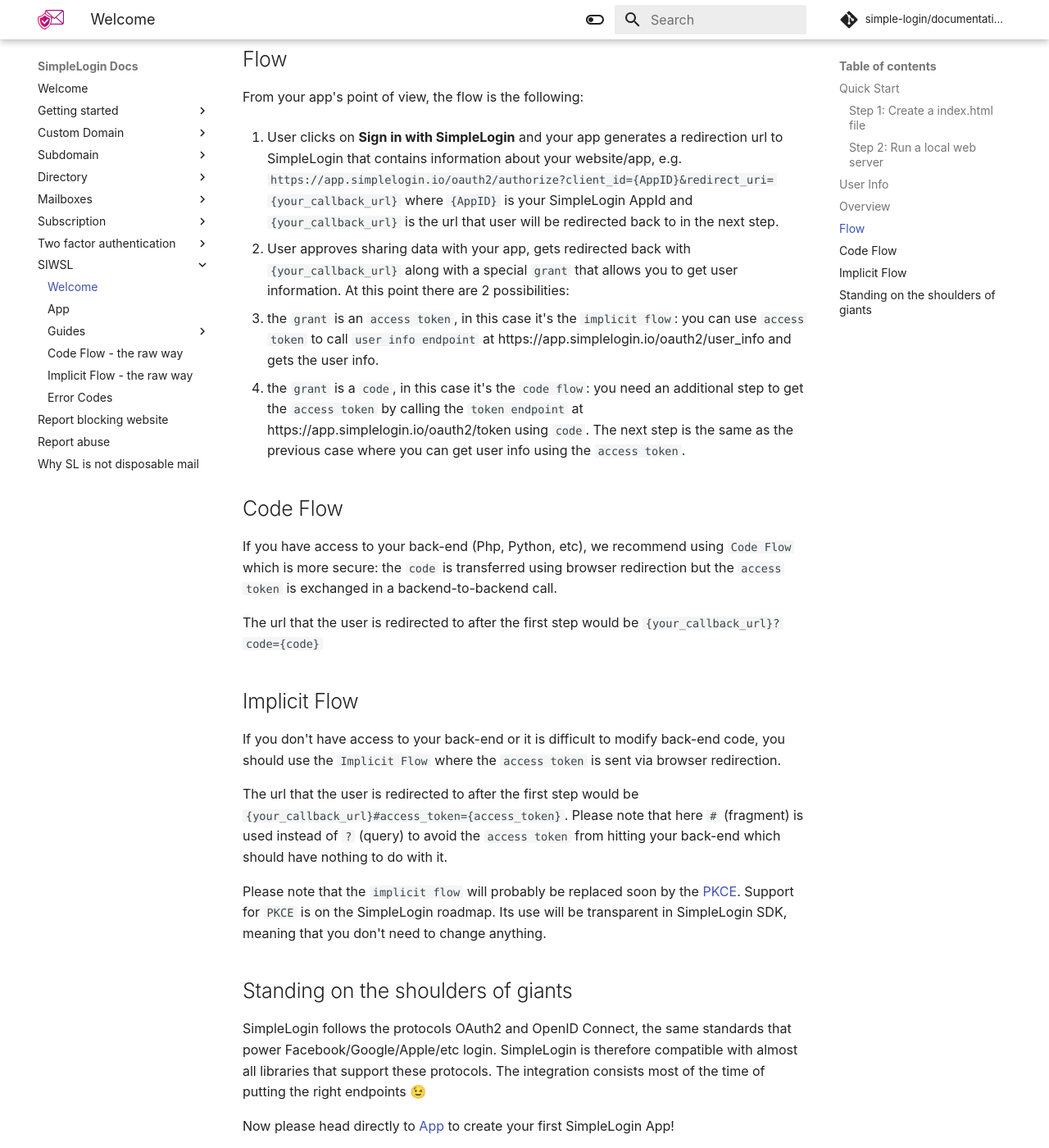
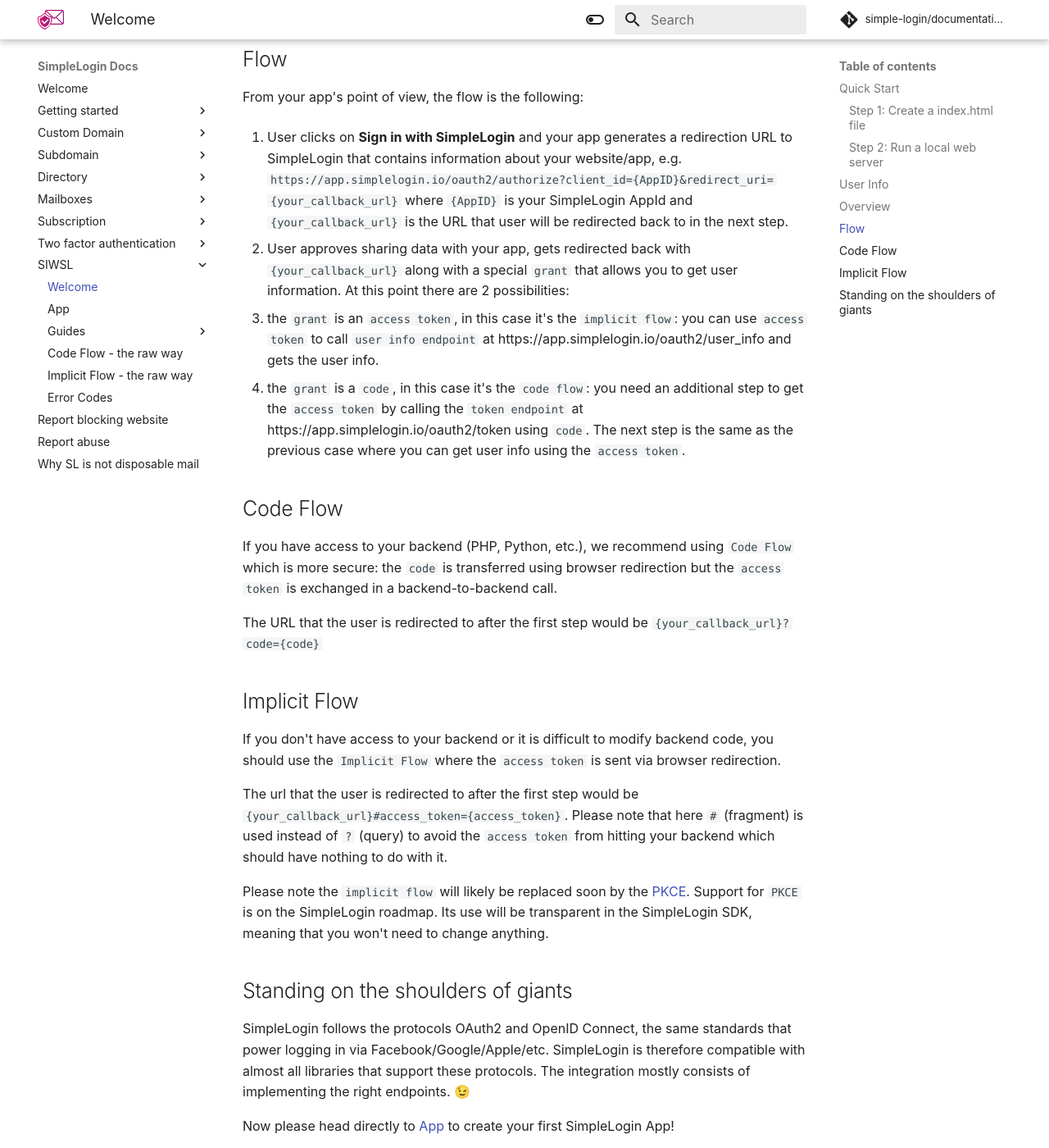
Before and after one commit to simple-login/documentation, an MkDocs documentation site: the page built from docs/siwsl/intro.md, in a window 1280 px wide and 1400 px high, scrolled down 3192 px. Shown: the whole window at 82% size. Built offline with MkDocs 1.6.1 and Material for MkDocs 9.7.7, drawn with Linux system fonts in a browser that asks for light colours; comment, search, counter and statistics services are not loaded; some of the changed text lies outside the part shown.

Commit message:
Update intro.md
* Improve writing style & use consistent spelling throughout
    * E.g., capitalize URL & don't hyphenate "backend"

```diff
--- a/docs/siwsl/intro.md
+++ b/docs/siwsl/intro.md
@@ -86,8 +86,8 @@ The user's login experience consists of 2 steps:
 
 From your app's point of view, the flow is the following:
 
-1. User clicks on **Sign in with SimpleLogin** and your app generates a redirection url to SimpleLogin that contains information about your website/app, e.g. `https://app.simplelogin.io/oauth2/authorize?client_id={AppID}&redirect_uri={your_callback_url}`
-where `{AppID}` is your SimpleLogin AppId and `{your_callback_url}` is the url that user will be redirected back to in the next step.
+1. User clicks on **Sign in with SimpleLogin** and your app generates a redirection URL to SimpleLogin that contains information about your website/app, e.g. `https://app.simplelogin.io/oauth2/authorize?client_id={AppID}&redirect_uri={your_callback_url}`
+where `{AppID}` is your SimpleLogin AppId and `{your_callback_url}` is the URL that user will be redirected back to in the next step.
 
 2. User approves sharing data with your app, gets redirected back with `{your_callback_url}` along with a special `grant` that allows you to get user information. At this point there are 2 possibilities:
 
@@ -96,20 +96,20 @@ where `{AppID}` is your SimpleLogin AppId and `{your_callback_url}` is the url t
 
 ## Code Flow
 
-If you have access to your back-end (Php, Python, etc), we recommend using `Code Flow` which is more secure: the `code` is transferred using browser redirection but the `access token` is exchanged in a backend-to-backend call.
+If you have access to your backend (PHP, Python, etc.), we recommend using `Code Flow` which is more secure: the `code` is transferred using browser redirection but the `access token` is exchanged in a backend-to-backend call.
 
-The url that the user is redirected to after the first step would be `{your_callback_url}?code={code}`
+The URL that the user is redirected to after the first step would be `{your_callback_url}?code={code}`
 
 ## Implicit Flow
 
-If you don't have access to your back-end or it is difficult to modify back-end code, you should use the `Implicit Flow` where  the `access token` is sent via browser redirection.
+If you don't have access to your backend or it is difficult to modify backend code, you should use the `Implicit Flow` where  the `access token` is sent via browser redirection.
 
-The url that the user is redirected to after the first step would be `{your_callback_url}#access_token={access_token}`. Please note that here `#` (fragment) is used instead of `?` (query) to avoid the `access token` from hitting your back-end which should have nothing to do with it.
+The url that the user is redirected to after the first step would be `{your_callback_url}#access_token={access_token}`. Please note that here `#` (fragment) is used instead of `?` (query) to avoid the `access token` from hitting your backend which should have nothing to do with it.
 
-Please note that the `implicit flow` will probably be replaced soon by the [PKCE](https://tools.ietf.org/html/draft-ietf-oauth-security-topics-11#section-2.1.1). Support for `PKCE` is on the SimpleLogin roadmap. Its use will be transparent in SimpleLogin SDK, meaning that you don't need to change anything.
+Please note the `implicit flow` will likely be replaced soon by the [PKCE](https://tools.ietf.org/html/draft-ietf-oauth-security-topics-11#section-2.1.1). Support for `PKCE` is on the SimpleLogin roadmap. Its use will be transparent in the SimpleLogin SDK, meaning that you won't need to change anything.
 
 ## Standing on the shoulders of giants
 
-SimpleLogin follows the protocols OAuth2 and OpenID Connect, the same standards that power Facebook/Google/Apple/etc login. SimpleLogin is therefore compatible with almost all libraries that support these protocols. The integration consists most of the time of putting the right endpoints 😉
+SimpleLogin follows the protocols OAuth2 and OpenID Connect, the same standards that power logging in via Facebook/Google/Apple/etc. SimpleLogin is therefore compatible with almost all libraries that support these protocols. The integration mostly consists of implementing the right endpoints. 😉
 
 Now please head directly to [App](../app) to create your first SimpleLogin App!
```
Also changed, not shown: other parts of docs/siwsl/intro.md (+2 -2 lines).
